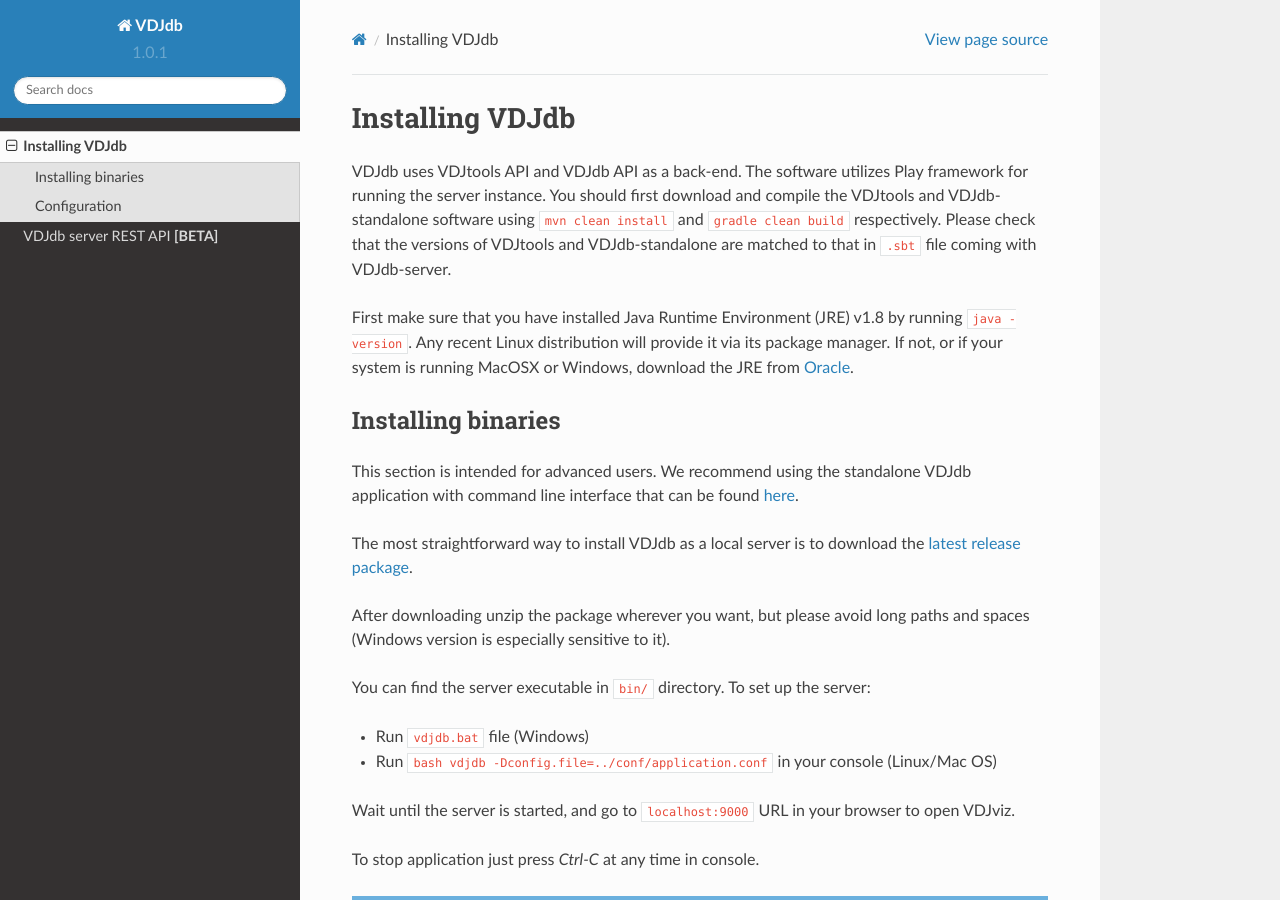
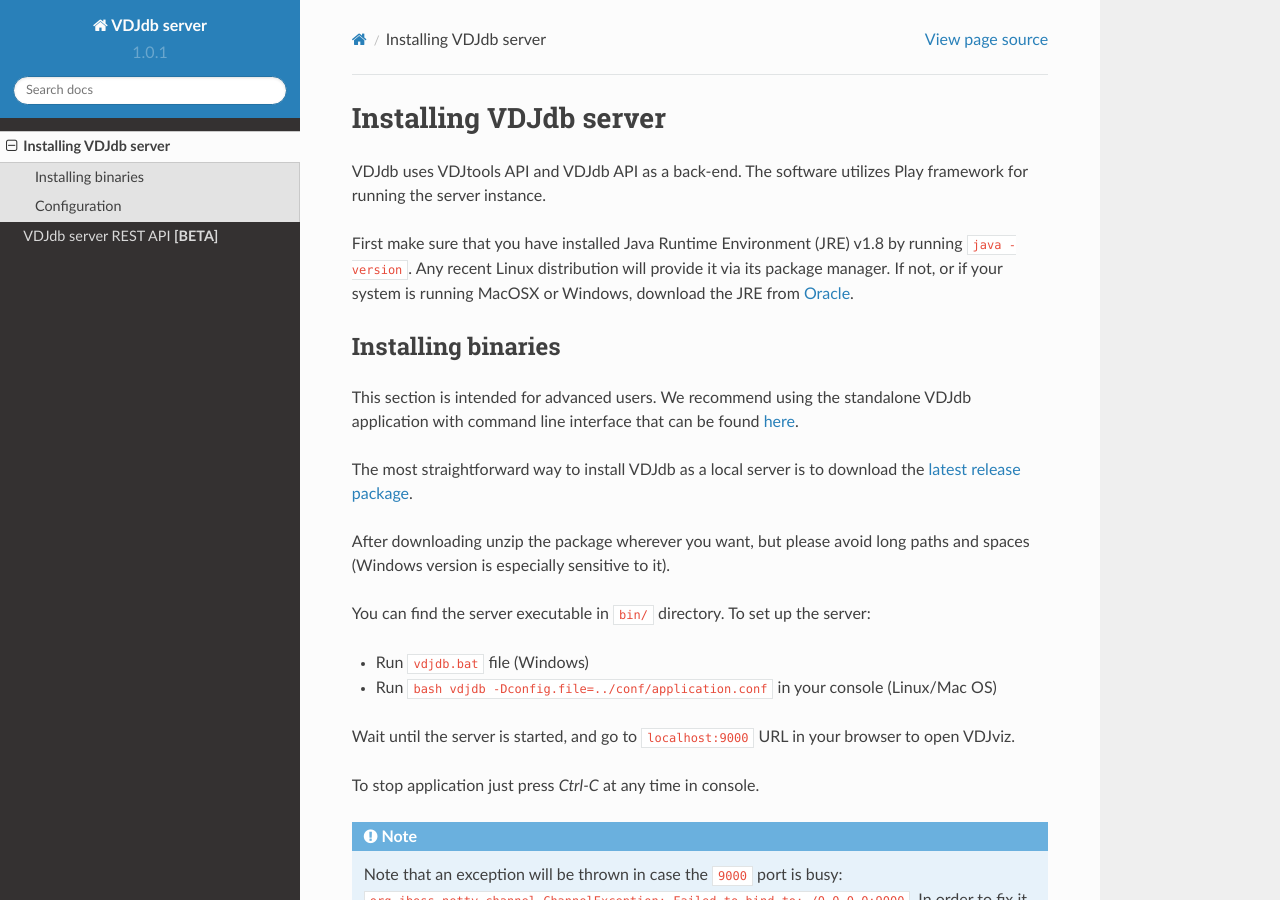
Before and after one commit to antigenomics/vdjdb-server, a Sphinx documentation site: the page built from doc/install.rst, in a window 1280 px wide and 900 px high. Built offline with Sphinx 7.4.7 and the Read the Docs theme 2.0.0, drawn with Linux system fonts in a browser that asks for light colours.

Commit message:
Update docs - 5

```diff
--- a/doc/conf.py
+++ b/doc/conf.py
@@ -45,7 +45,7 @@
 master_doc = 'index'
 
 # General information about the project.
-project = u'VDJdb'
+project = u'VDJdb server'
 copyright = u'2017, Dmitry Bagaev, Mikhail Shugay'
 author = u'Dmitry Bagaev, Mikhail Shugay'
 
@@ -141,7 +141,7 @@
 # (source start file, target name, title,
 #  author, documentclass [howto, manual, or own class]).
 latex_documents = [
-    (master_doc, 'VDJdb.tex', u'VDJdb Documentation',
+    (master_doc, 'VDJdb.tex', u'VDJdb server Documentation',
      u'Dmitry Bagaev, Mikhail Shugay', 'manual'),
 ]
 
@@ -162,7 +162,7 @@
 # (source start file, target name, title, author,
 #  dir menu entry, description, category)
 texinfo_documents = [
-    (master_doc, 'VDJdb', u'VDJdb Documentation',
-     author, 'VDJdb', 'One line description of project.',
+    (master_doc, u'VDJdb server', u'VDJdb Documentation',
+     author, u'VDJdb server', 'One line description of project.',
      'Miscellaneous'),
 ]
--- a/doc/install.rst
+++ b/doc/install.rst
@@ -1,11 +1,9 @@
 .. _install:
 
-Installing VDJdb
-----------------
+Installing VDJdb server
+-----------------------
 
 VDJdb uses VDJtools API and VDJdb API as a back-end. The software utilizes Play framework for running the server instance.
-You should first download and compile the VDJtools and VDJdb-standalone software using ``mvn clean install`` and ``gradle clean build``
-respectively. Please check that the versions of VDJtools and VDJdb-standalone are matched to that in ``.sbt`` file coming with VDJdb-server.
 
 First make sure that you have installed Java Runtime Environment (JRE) v1.8 by running
 ``java -version``.  Any recent Linux distribution will provide it via its
```
